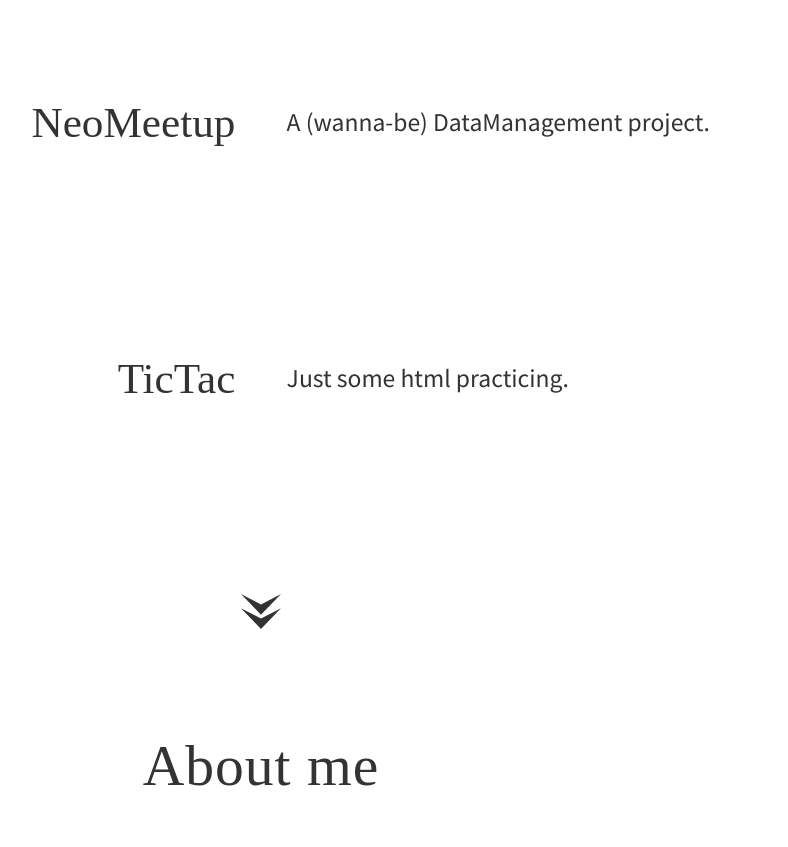
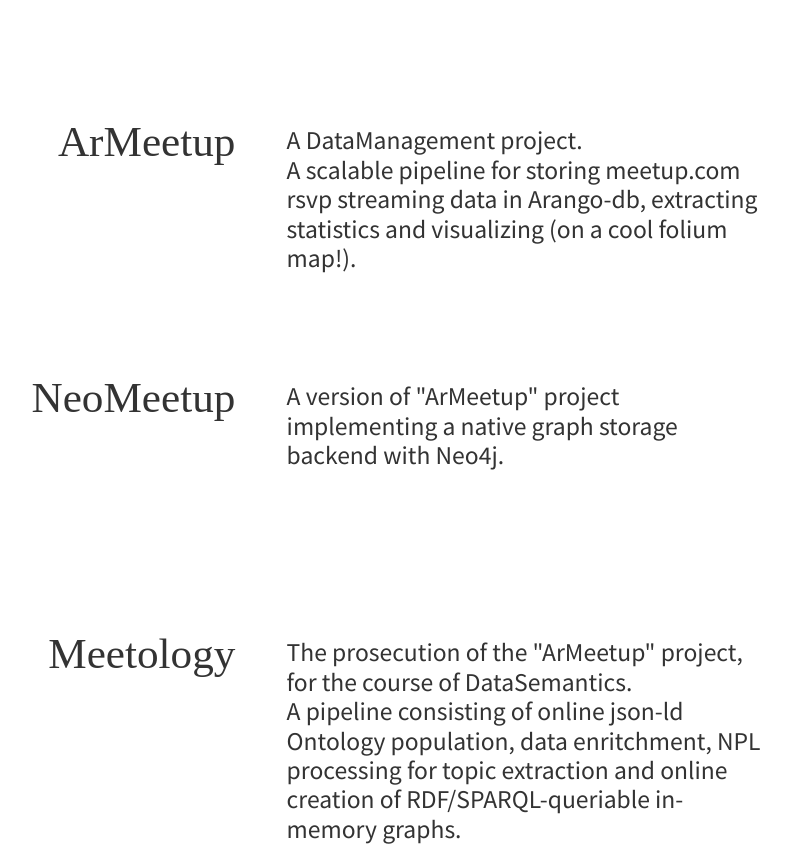
Before and after one commit to DBertazioli/DBertazioli.github.io, a website: page index.html in a window 1280 px wide. Shown: the part 1160-2007 px from the top of the page, without its empty margins (379-1167 px from the left). Drawn offline with nearby package versions, Linux system fonts and the light colour scheme; a web font is replaced by a local one.

Commit message:
sorry, fast-pushing again

```diff
--- a/index.html
+++ b/index.html
@@ -1,4 +1,4 @@
-<html>
+<html> --
 	<head>
 		<link href="https://fonts.googleapis.com/css?family=Source+Sans+Pro" rel="stylesheet">
 		<link rel="stylesheet" type="text/css" href="https://necolas.github.io/normalize.css/8.0.0/normalize.css">
@@ -33,13 +33,26 @@
  				<p>The final project for the course of Foundation of Computer Science <br> @ DataScience-Unimib.</p>
  			</div>
  			<div class="project">
+ 				<h3><a href="https://github.com/DBertazioli/ArMeetup"> ArMeetup</a></h3>
+ 				<p>A DataManagement project. <br> A scalable pipeline for storing meetup.com rsvp streaming data in Arango-db, extracting statistics and visualizing (on a cool folium map!).</p>
+ 			</div>
+
+ 			<div class="project">
  				<h3><a href="https://github.com/DBertazioli/NeoMeetup"> NeoMeetup</a></h3>
- 				<p>A (wanna-be) DataManagement project.</p>
+ 				<p>A version of "ArMeetup" project implementing a native graph storage backend with Neo4j.</p>
  			</div>
+
+ 			<div class="project">
+ 				<h3><a href="https://github.com/DBertazioli/Meetology"> Meetology</a></h3>
+ 				<p>The prosecution of the "ArMeetup" project, for the course of DataSemantics.
+ 				<br> A pipeline consisting of online json-ld Ontology population, data enritchment, NPL processing for topic extraction and online creation of RDF/SPARQL-queriable in-memory graphs. </p>
+ 			</div>
+ 			<!--
  			<div class="project">
  				<h3><a href="https://dbertazioli.github.io/TicTac/"> TicTac</a></h3>
  				<p>Just some html practicing.</p>
  			</div>
+ 			-->
  		</div>
  		<img class="arrow" src="arrow.svg" alt="Arrow pointing down." data-href="#aboutme">
  		<div id="aboutme">
```
